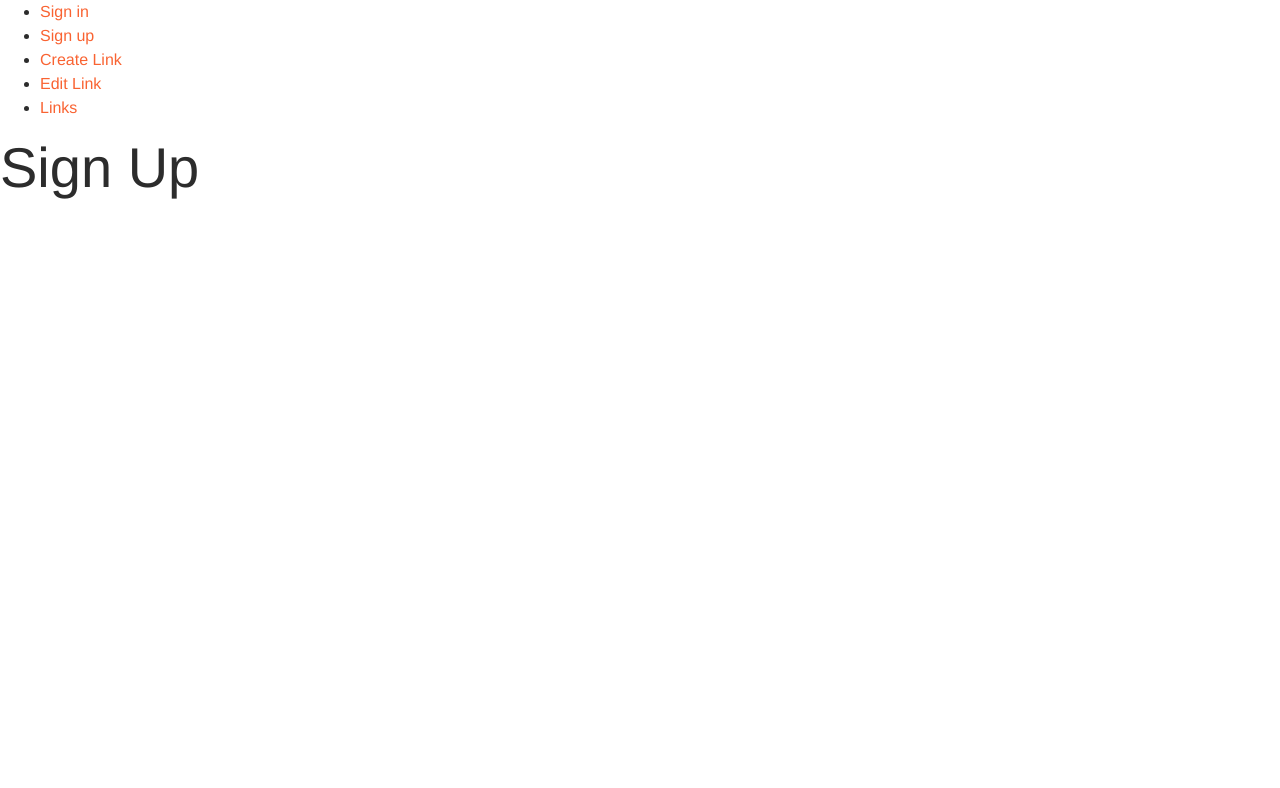
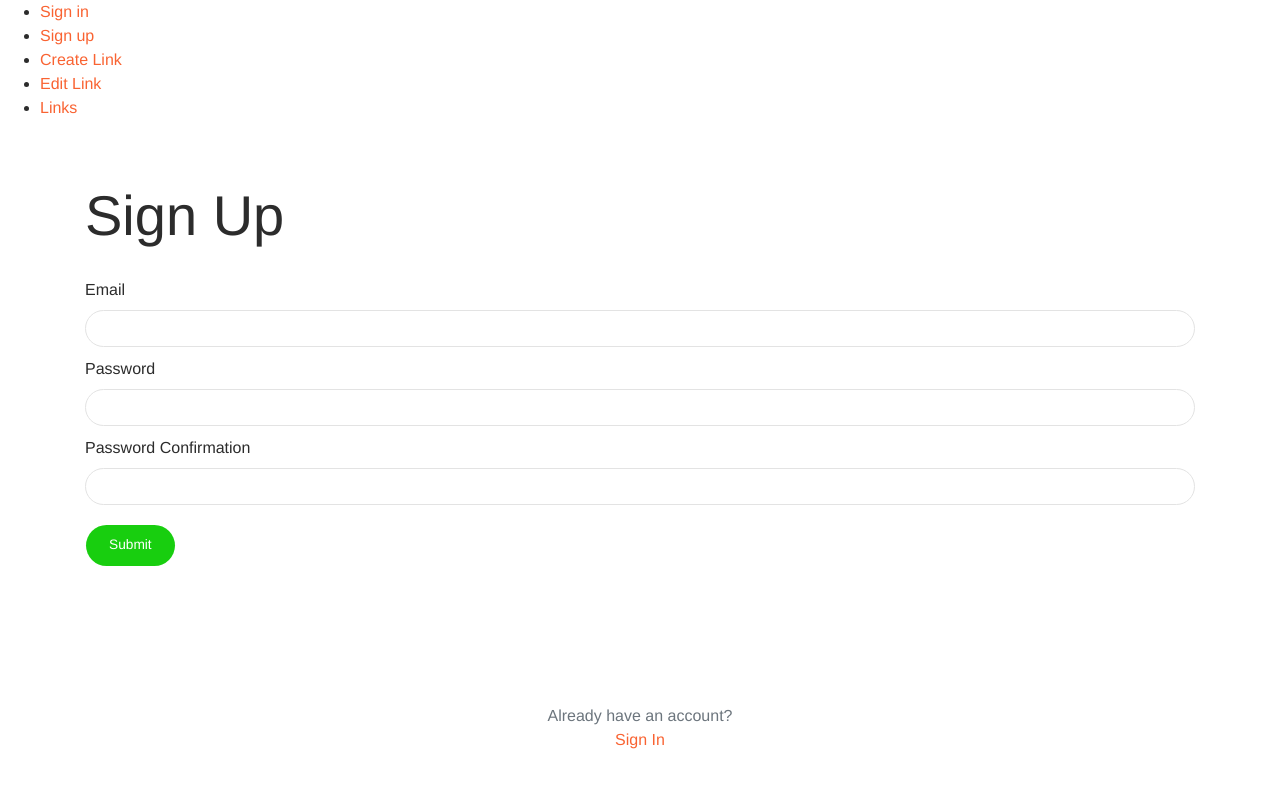
Before and after one commit to Luiz-Wendel/links-react, a React (Create React App) app: page /sign-up in a window 1280 px wide. Shown: the top 788 px of the page. Built offline with nearby package versions, Linux system fonts and the light colour scheme.

Commit message:
Sign up/in pages

```diff
--- a/src/App.js
+++ b/src/App.js
@@ -1,5 +1,8 @@
 import React from 'react'
 import { BrowserRouter, Switch, Route, Link } from 'react-router-dom'
+
+import SignIn from './pages/SignIn'
+import SignUp from './pages/SignUp'
 
 const App = () => {
   return (
@@ -32,10 +35,10 @@ const App = () => {
             <h1>Home</h1>
           </Route>
           <Route exact path='/sign-in'>
-            <h1>Sign In</h1>
+            <SignIn />
           </Route>
           <Route exact path='/sign-up'>
-            <h1>Sign Up</h1>
+            <SignUp />
           </Route>
           <Route exact path='/manage/links/create'>
             <h1>Create Link</h1>
--- a/src/index.js
+++ b/src/index.js
@@ -3,6 +3,6 @@ import ReactDOM from 'react-dom'
 
 import './styles/main.scss'
 
-import App from './app'
+import App from './App'
 
 ReactDOM.render(<App />, document.getElementById('root'))
--- /dev/null
+++ b/src/pages/SignIn/index.js
@@ -0,0 +1,32 @@
+import React from 'react'
+import { Link } from 'react-router-dom'
+
+const SignIn = () => {
+  return (
+    <div className="container h-100 pt-5">
+      <h1>Sign In</h1>
+      <div className="d-flex flex-column h-100">
+        <form>
+          <div className="form-group">
+            <label>Email</label>
+            <input type="text" className="form-control" />
+          </div>
+          <div className="form-group">
+            <label>Password</label>
+            <input type="password" className="form-control" />
+          </div>
+          <div>
+            <button className="btn btn-success btn-round">Submit</button>
+          </div>
+        </form>
+
+        <div className="container text-center fixed-bottom pb-5">
+          <div className="text-muted">Don't have an account?</div>
+          <Link to='/sign-up'>Sign Up</Link>
+        </div>
+      </div>
+    </div>
+  )
+}
+
+export default SignIn
--- /dev/null
+++ b/src/pages/SignUp/index.js
@@ -0,0 +1,36 @@
+import React from 'react'
+import { Link } from 'react-router-dom'
+
+const SignUp = () => {
+  return (
+    <div className="container h-100 pt-5">
+      <h1>Sign Up</h1>
+      <div className="d-flex flex-column h-100">
+        <form>
+          <div className="form-group">
+            <label>Email</label>
+            <input type="text" className="form-control" />
+          </div>
+          <div className="form-group">
+            <label>Password</label>
+            <input type="password" className="form-control" />
+          </div>
+          <div className="form-group">
+            <label>Password Confirmation</label>
+            <input type="password" className="form-control" />
+          </div>
+          <div>
+            <button className="btn btn-success btn-round">Submit</button>
+          </div>
+        </form>
+
+        <div className="container text-center fixed-bottom pb-5">
+          <div className="text-muted">Already have an account?</div>
+          <Link to='/sign-in'>Sign In</Link>
+        </div>
+      </div>
+    </div>
+  )
+}
+
+export default SignUp
```
